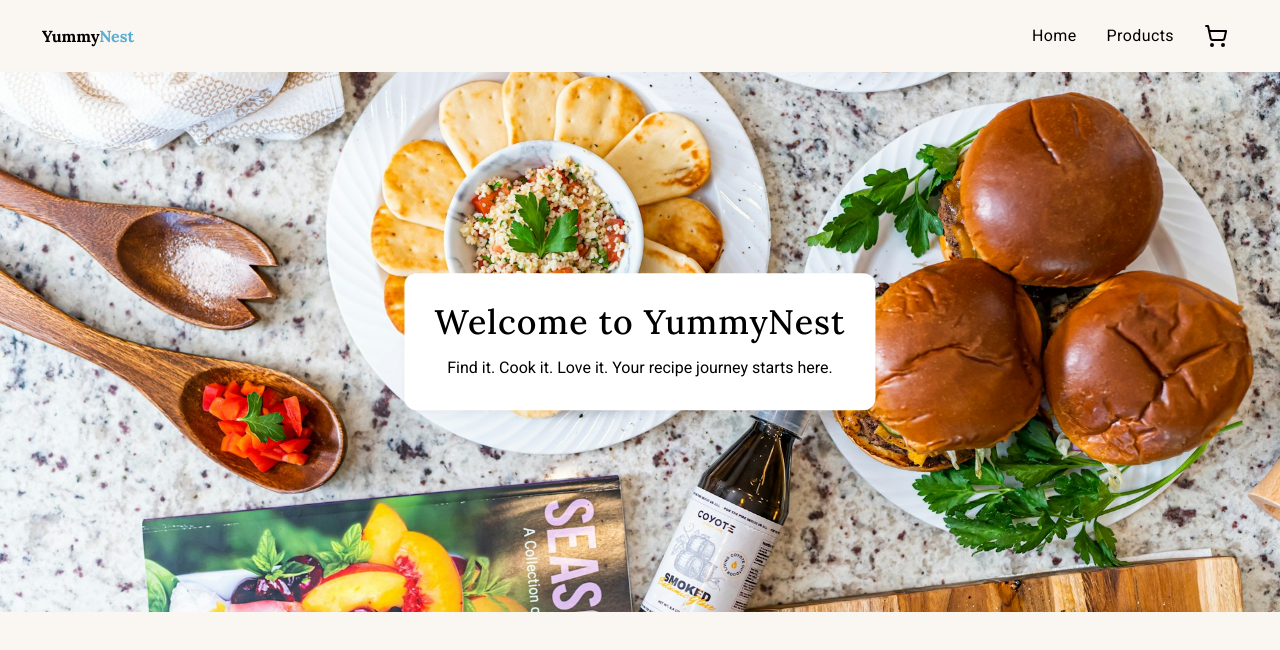
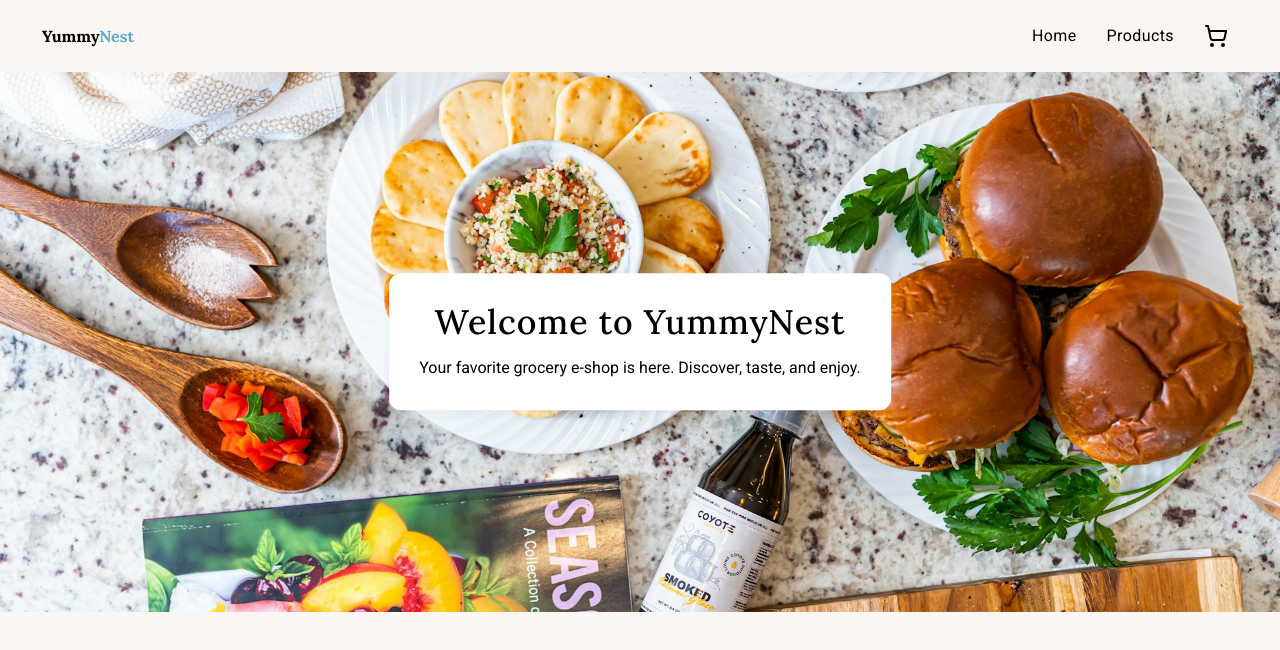
Before and after one commit to Evita-M/yummynest, a React (Vite) app in the folder client/: page / in a window 1280 px wide. Shown: the top 650 px of the page. Built offline with nearby package versions, Linux system fonts and the light colour scheme; no server answers; a web font is replaced by a local one.

Commit message:
fix: Update welcome message on Home page

```diff
--- a/client/src/pages/Home.tsx
+++ b/client/src/pages/Home.tsx
@@ -5,9 +5,7 @@ const HomePage = () => {
     <section className='relative h-[540px] w-full'>
       <div className='shadow-soft absolute left-[50%] top-[50%] flex translate-x-[-50%] translate-y-[-50%] flex-col items-center justify-center rounded-[1.2rem] bg-white p-12 text-center'>
         <h1 className='!mb-[1.6rem]'>Welcome to YummyNest</h1>
-        <p className='text-4xl'>
-          Find it. Cook it. Love it. Your recipe journey starts here.
-        </p>
+        <p>Your favorite grocery e-shop is here. Discover, taste, and enjoy.</p>
       </div>
       <img src={hero} alt='hero' className='h-full w-full object-cover' />
     </section>
```
